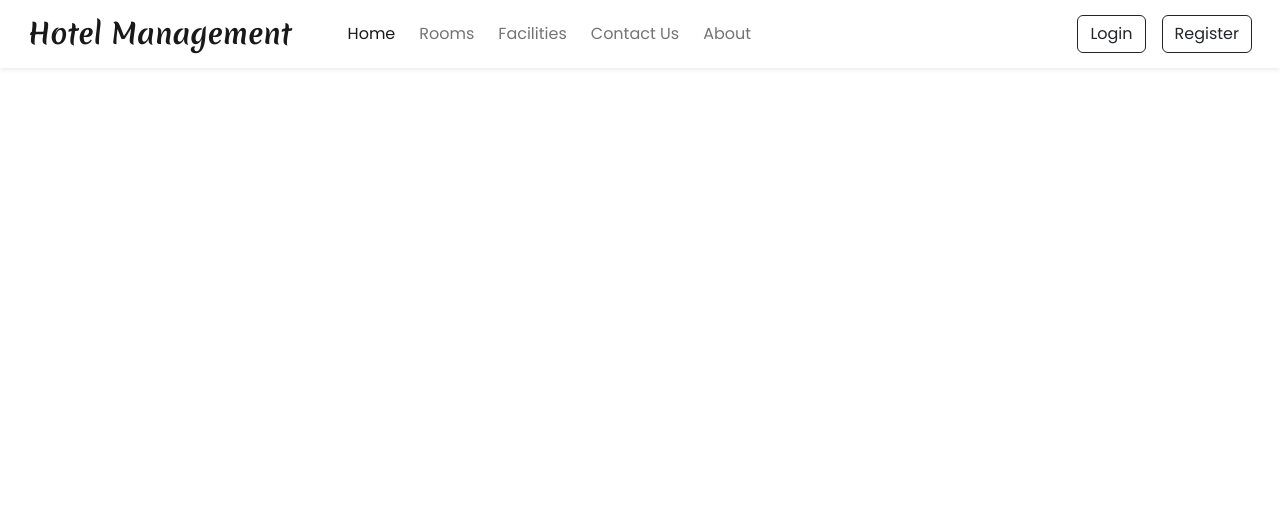
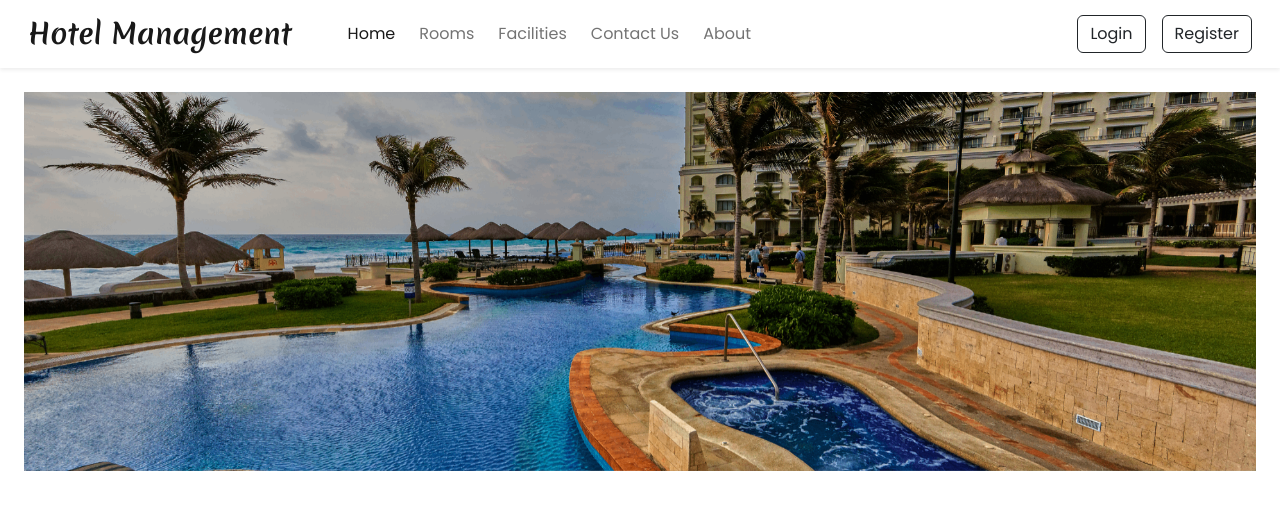
Before and after one commit to itanand/hotel_management_website, a PHP site: page / in a window 1280 px wide. Shown: the top 510 px of the page. Run offline with PHP 8.4, Linux system fonts and the light colour scheme; some libraries are stand-ins or nearby versions.

Commit message:
Swiper carousel

```diff
--- a/index.php
+++ b/index.php
@@ -7,6 +7,7 @@
     <link href="https://cdn.jsdelivr.net/npm/bootstrap@5.2.1/dist/css/bootstrap.min.css" rel="stylesheet" >
     <link href="https://fonts.googleapis.com/css2?family=Merienda:wght@400;700&family=Poppins:wght@400;500;600&display=swap" rel="stylesheet">
     <link rel="stylesheet" href="https://cdn.jsdelivr.net/npm/bootstrap-icons@1.9.1/font/bootstrap-icons.css">
+    <link rel="stylesheet" href="https://cdn.jsdelivr.net/npm/swiper@8/swiper-bundle.min.css" />
     <style>
         *{
             font-family: 'Poppins', sans-serif;
@@ -160,8 +161,47 @@
     </div>
 
 
+     <!-- Swiper carousel -->
+      <div class="container-fluid px-lg-4 mt-4">
+        <div class="swiper swiper-container">
+          <div class="swiper-wrapper">
+            <div class="swiper-slide">
+              <img src="images/carousel/1.png" class="w-100 d-block" />
+            </div>
+            <div class="swiper-slide">
+              <img src="images/carousel/2.png" class="w-100 d-block" />
+            </div>
+            <div class="swiper-slide">
+              <img src="images/carousel/3.png"  class="w-100 d-block"/>
+            </div>
+            <div class="swiper-slide">
+              <img src="images/carousel/4.png"  class="w-100 d-block"/>
+            </div>
+            <div class="swiper-slide">
+              <img src="images/carousel/5.png" class="w-100 d-block" />
+            </div>
+            <div class="swiper-slide">
+              <img src="images/carousel/6.png" class="w-100 d-block" />
+            </div>
+          </div>
+        </div>
+      </div>
+
 
 
   <script src="https://cdn.jsdelivr.net/npm/bootstrap@5.2.1/dist/js/bootstrap.bundle.min.js" integrity="sha384-u1OknCvxWvY5kfmNBILK2hRnQC3Pr17a+RTT6rIHI7NnikvbZlHgTPOOmMi466C8" crossorigin="anonymous"></script>
+  <script src="https://cdn.jsdelivr.net/npm/swiper@8/swiper-bundle.min.js"></script>
+  <!-- Initialize Swiper -->
+    <script>
+        var swiper = new Swiper(".swiper-container", {
+          spaceBetween: 30,
+          effect: "fade",
+          loop: true,
+          autoplay: {
+            delay: 3500,
+            disableOnInteraction: false,
+          }
+        });
+      </script>
   </body>
 </html>
```
Also changed, not shown: images/carousel/1.png (added), images/carousel/2.png (added), images/carousel/3.png (added), images/carousel/4.png (added), images/carousel/5.png (added), images/carousel/6.png (added), 6 other files.
